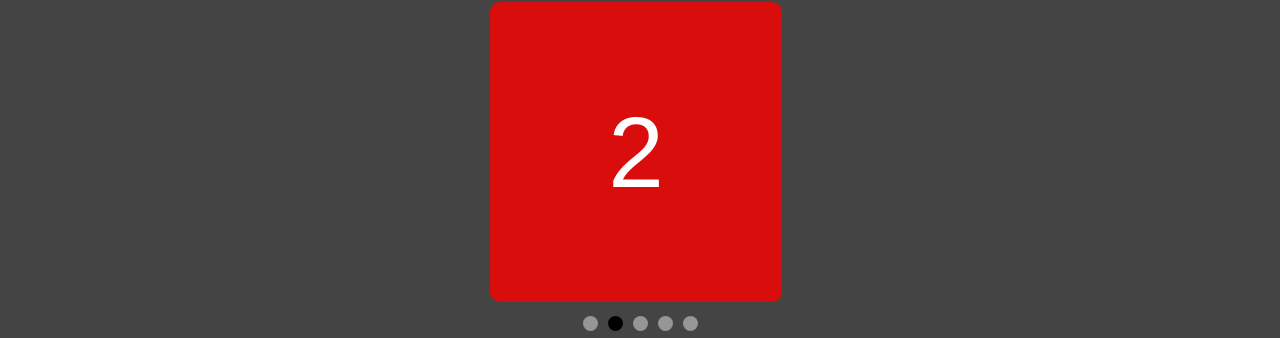
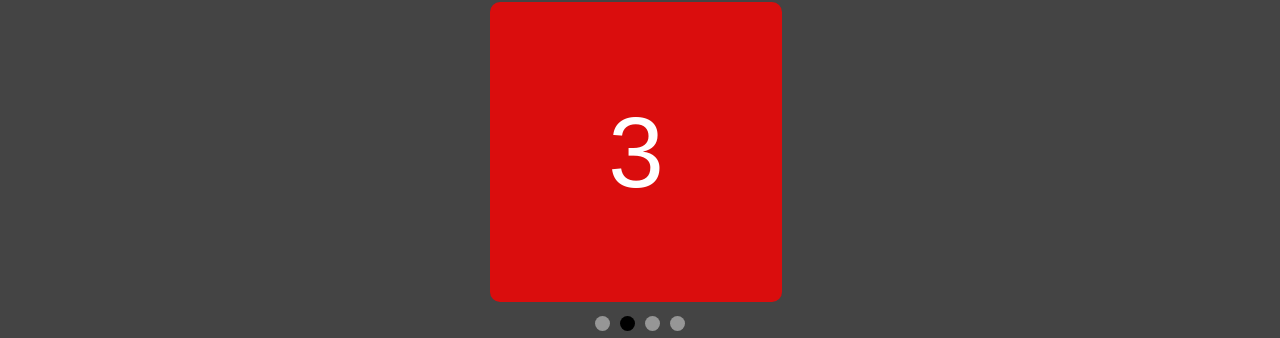
Before and after one commit to Prawy126/Technologie_Internetowe, a Jekyll site: the page projekt/index.html, which Jekyll copies as it is, in a window 1280 px wide. Shown: the part 569-907 px from the top of the page. Built offline with Jekyll 4.4.1, drawn with Linux system fonts in a browser that asks for light colours; nearby versions of some CDN libraries.

Commit message:
Poprawa błędu slidera

```diff
--- a/projekt/index.html
+++ b/projekt/index.html
@@ -236,15 +236,14 @@
     <div>
       <div class="slider">
         <div class="slides">
-          <div id="slide-1">1</div>
+
           <div id="slide-2">2</div>
           <div id="slide-3">3</div>
           <div id="slide-4">4</div>
           <div id="slide-5">5</div>
         </div>
         <div class="slider-controls">
-          <input type="radio" id="slide-radio-1" name="slide" class="slider-radio" checked>
-          <label for="slide-radio-1" class="slider-label" onclick="window.location.href='#slide-1';"></label>
+
 
           <input type="radio" id="slide-radio-2" name="slide" class="slider-radio">
           <label for="slide-radio-2" class="slider-label" onclick="window.location.href='#slide-2';"></label>
```
Also changed, not shown: other parts of projekt/index.html (+2 -0 lines).
